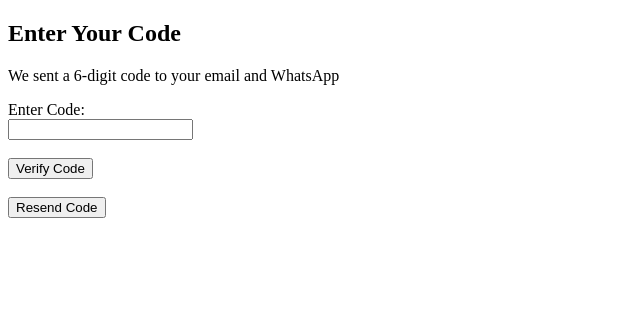
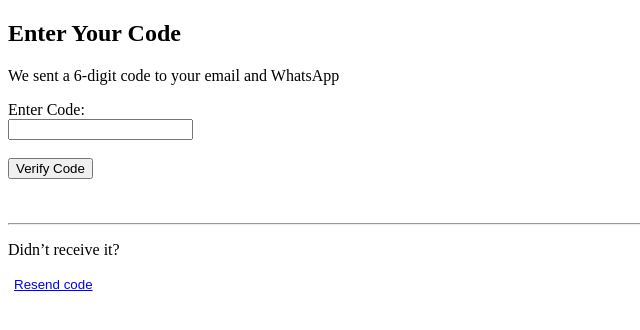
Before and after one commit to naven2105/klresolute-auth-portal, a Flask app: page /verify in a window 1280 px wide. Shown: the top 330 px of the page, without its empty margins (0-640 px from the left). Run offline with Flask 3, Linux system fonts and the light colour scheme.

Commit message:
Improve verify page UX with subtle resend option

```diff
--- a/templates/verify.html
+++ b/templates/verify.html
@@ -11,7 +11,6 @@
 
     <form method="POST" action="/auth/verify-otp">
 
-        <!-- Hidden fields to keep context -->
         <input type="hidden" name="contact" value="{{ contact }}">
         <input type="hidden" name="client_number" value="{{ client_number }}">
 
@@ -21,12 +20,19 @@
         <button type="submit">Verify Code</button>
     </form>
 
-    <br>
+    <br><br>
+    <hr>
+
+    <!-- Subtle resend section -->
+    <p>Didn’t receive it?</p>
 
     <form method="POST" action="/auth/request-otp">
         <input type="hidden" name="contact" value="{{ contact }}">
         <input type="hidden" name="client_number" value="{{ client_number }}">
-        <button type="submit">Resend Code</button>
+
+        <button type="submit" style="background:none;border:none;color:blue;text-decoration:underline;cursor:pointer;">
+            Resend code
+        </button>
     </form>
 
 </body>
```
